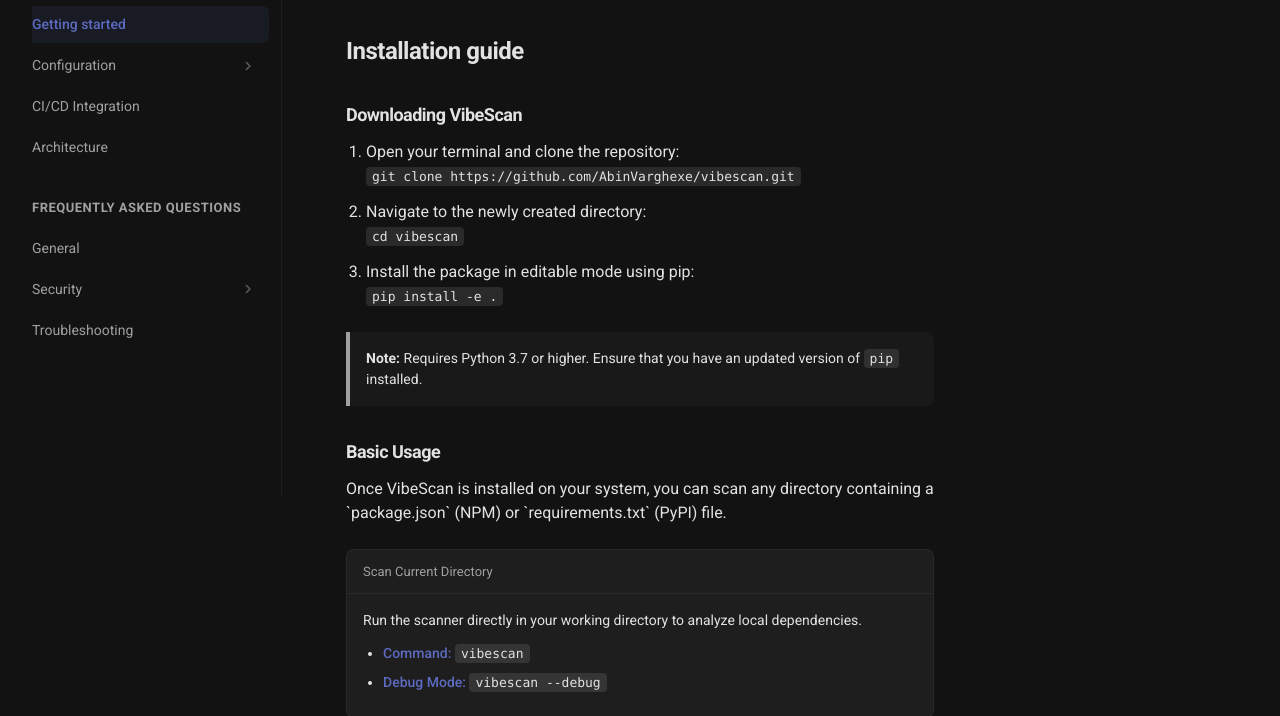
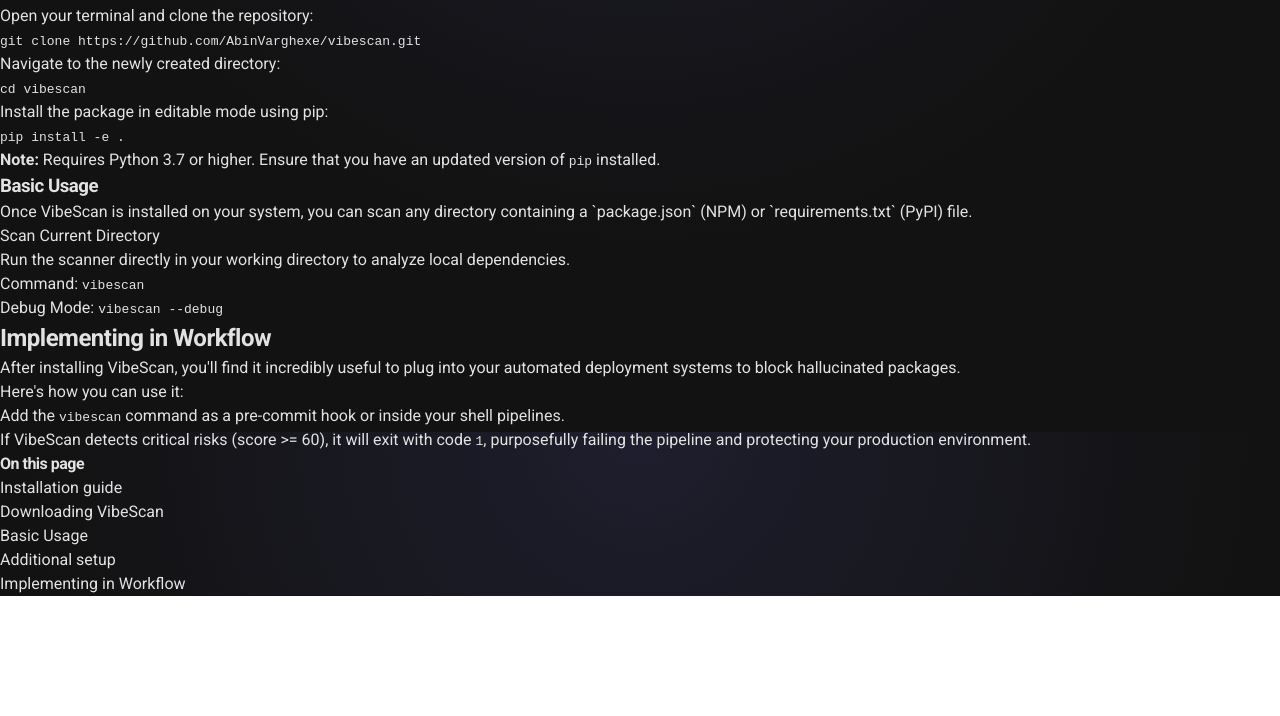
Before and after one commit to AbinVarghexe/vibescan, a plain HTML site: page docs/getting-started.html in a window 1280 px wide. Shown: the part 368-1084 px from the top of the page. After the commit the page ends 964 px from the top, so only its background shows below. Drawn offline with Linux system fonts and the light colour scheme.

```diff
--- a/docs/styles.css
+++ b/docs/styles.css
@@ -445,245 +445,3 @@ a {
         display: none; /* Simple mobile nav hiding for now */
     }
 }
-
-/* Documentation Layout */
-.doc-layout {
-    background-color: var(--md-sys-color-background);
-    background-image: none; /* Remove radial gradient for docs */
-}
-
-.doc-container {
-    display: flex;
-    max-width: 1400px;
-    margin: 64px auto 0;
-    padding: 0 32px;
-    min-height: calc(100vh - 64px);
-}
-
-/* Left Sidebar */
-.doc-sidebar {
-    width: 250px;
-    flex-shrink: 0;
-    padding: 32px 24px 32px 0;
-    border-right: 1px solid rgba(255, 255, 255, 0.05);
-    position: sticky;
-    top: 64px;
-    height: calc(100vh - 64px);
-    overflow-y: auto;
-}
-
-.nav-group {
-    margin-bottom: 32px;
-}
-
-.nav-group-title {
-    font-size: 13px;
-    text-transform: uppercase;
-    color: var(--md-sys-color-on-surface-variant);
-    margin-bottom: 12px;
-    font-weight: 700;
-    letter-spacing: 0.5px;
-}
-
-.sidebar-link {
-    display: flex;
-    align-items: center;
-    justify-content: space-between;
-    font-size: 14px;
-    color: var(--md-sys-color-on-surface-variant);
-    padding: 8px 12px;
-    margin: 4px -12px;
-    border-radius: 6px;
-    transition: all 0.2s ease;
-}
-
-.sidebar-link:hover {
-    color: var(--md-sys-color-on-surface);
-    background-color: rgba(255, 255, 255, 0.05);
-}
-
-.sidebar-link.active {
-    color: var(--md-sys-color-primary);
-    background-color: rgba(92, 107, 192, 0.1);
-    font-weight: 500;
-}
-
-.chevron {
-    font-size: 18px;
-    opacity: 0.5;
-}
-
-/* Main Content */
-.doc-content {
-    flex-grow: 1;
-    max-width: 800px;
-    padding: 40px 64px;
-}
-
-.breadcrumb {
-    font-size: 13px;
-    color: var(--md-sys-color-on-surface-variant);
-    margin-bottom: 16px;
-}
-
-.breadcrumb a {
-    color: var(--md-sys-color-on-surface-variant);
-}
-
-.breadcrumb a:hover {
-    color: var(--md-sys-color-on-surface);
-    text-decoration: underline;
-}
-
-.page-title {
-    font-size: 36px;
-    color: var(--md-sys-color-on-surface);
-    margin-bottom: 16px;
-}
-
-.page-lead {
-    font-size: 18px;
-    color: var(--md-sys-color-on-surface-variant);
-    margin-bottom: 32px;
-}
-
-.doc-divider {
-    border: 0;
-    height: 1px;
-    background-color: rgba(255, 255, 255, 0.05);
-    margin: 32px 0;
-}
-
-.section-title {
-    font-size: 24px;
-    color: var(--md-sys-color-on-surface);
-    margin-top: 40px;
-    margin-bottom: 16px;
-}
-
-h3 {
-    font-size: 18px;
-    color: var(--md-sys-color-on-surface);
-    margin-top: 32px;
-    margin-bottom: 12px;
-}
-
-.doc-content p {
-    color: var(--md-sys-color-on-background);
-    margin-bottom: 16px;
-}
-
-.steps-list {
-    margin-left: 20px;
-    margin-bottom: 24px;
-    color: var(--md-sys-color-on-background);
-}
-
-.steps-list li {
-    margin-bottom: 12px;
-}
-
-code {
-    background-color: rgba(255, 255, 255, 0.1);
-    padding: 2px 6px;
-    border-radius: 4px;
-    font-family: 'Consolas', monospace;
-    font-size: 13px;
-    color: #e2e2e2;
-}
-
-.note-box {
-    background-color: rgba(255, 255, 255, 0.03);
-    border-left: 4px solid var(--md-sys-color-on-surface-variant);
-    padding: 16px;
-    margin: 24px 0;
-    border-radius: 0 8px 8px 0;
-    font-size: 14px;
-}
-
-.code-card {
-    background-color: var(--md-sys-color-surface);
-    border-radius: 8px;
-    border: 1px solid rgba(255, 255, 255, 0.05);
-    margin: 24px 0;
-}
-
-.code-card-header {
-    padding: 12px 16px;
-    border-bottom: 1px solid rgba(255, 255, 255, 0.05);
-    font-size: 13px;
-    color: var(--md-sys-color-on-surface-variant);
-}
-
-.code-card-body {
-    padding: 16px;
-    font-size: 14px;
-}
-
-.bullet-list {
-    margin-left: 20px;
-    margin-top: 12px;
-}
-
-.bullet-list li {
-    margin-bottom: 8px;
-}
-
-.highlight {
-    color: var(--md-sys-color-primary);
-    font-weight: 500;
-}
-
-/* Right TOC Sidebar */
-.doc-toc {
-    width: 250px;
-    flex-shrink: 0;
-    padding: 40px 0 0 24px;
-}
-
-.toc-sticky {
-    position: sticky;
-    top: 104px;
-}
-
-.toc-title {
-    font-size: 13px;
-    color: var(--md-sys-color-on-surface-variant);
-    margin-bottom: 16px;
-    font-weight: 700;
-}
-
-.toc-list {
-    list-style: none;
-}
-
-.toc-list li {
-    margin-bottom: 8px;
-}
-
-.toc-link {
-    font-size: 13px;
-    color: var(--md-sys-color-on-surface-variant);
-    display: block;
-    margin-bottom: 8px;
-}
-
-.toc-link:hover {
-    color: var(--md-sys-color-on-surface);
-}
-
-.toc-sublist {
-    list-style: none;
-    margin-left: 16px;
-    border-left: 1px solid rgba(255, 255, 255, 0.1);
-    padding-left: 12px;
-}
-
-.toc-sublink {
-    font-size: 13px;
-    color: var(--md-sys-color-on-surface-variant);
-}
-
-.toc-sublink:hover {
-    color: var(--md-sys-color-on-surface);
-}
```
Also changed, not shown: README.md, 1 other file.
